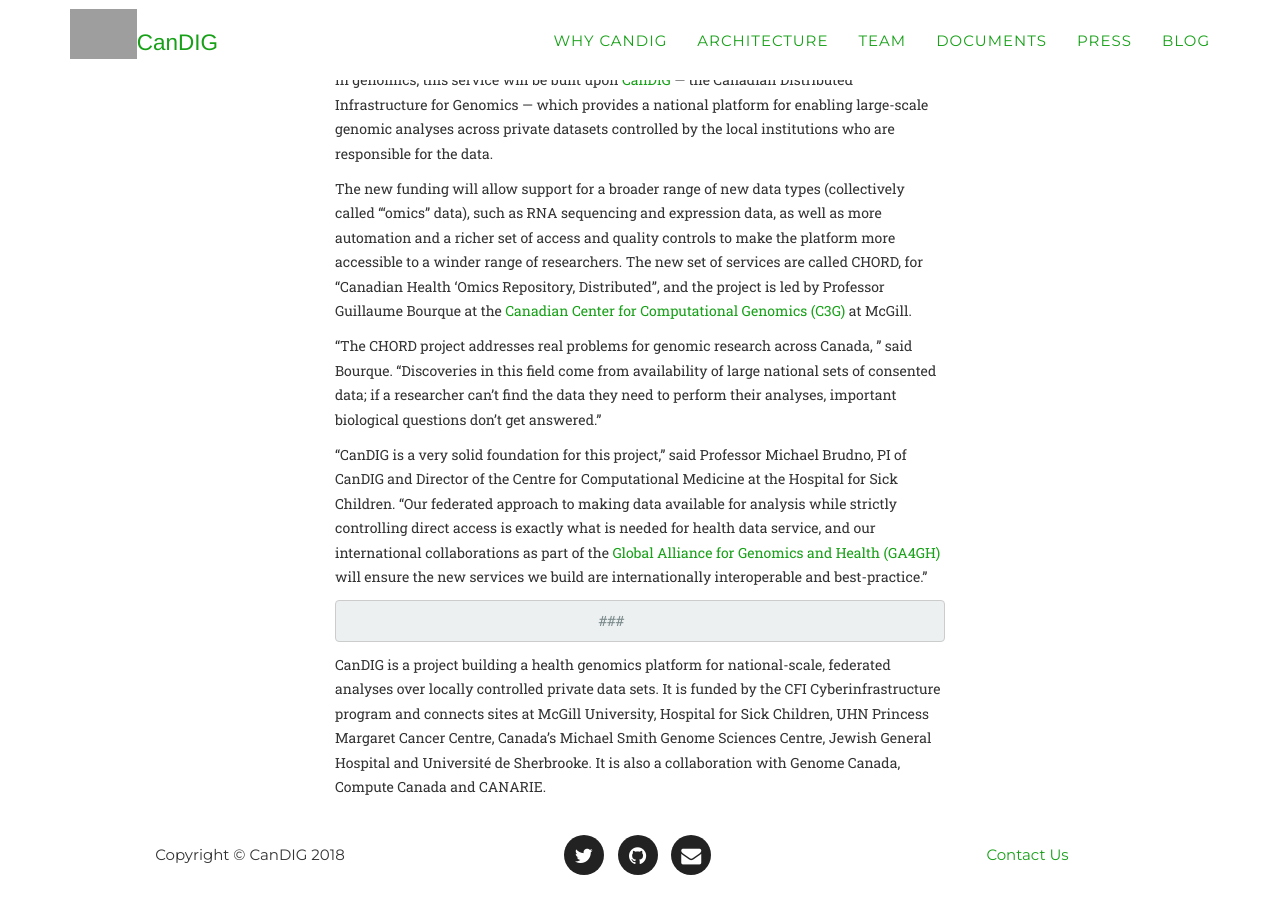
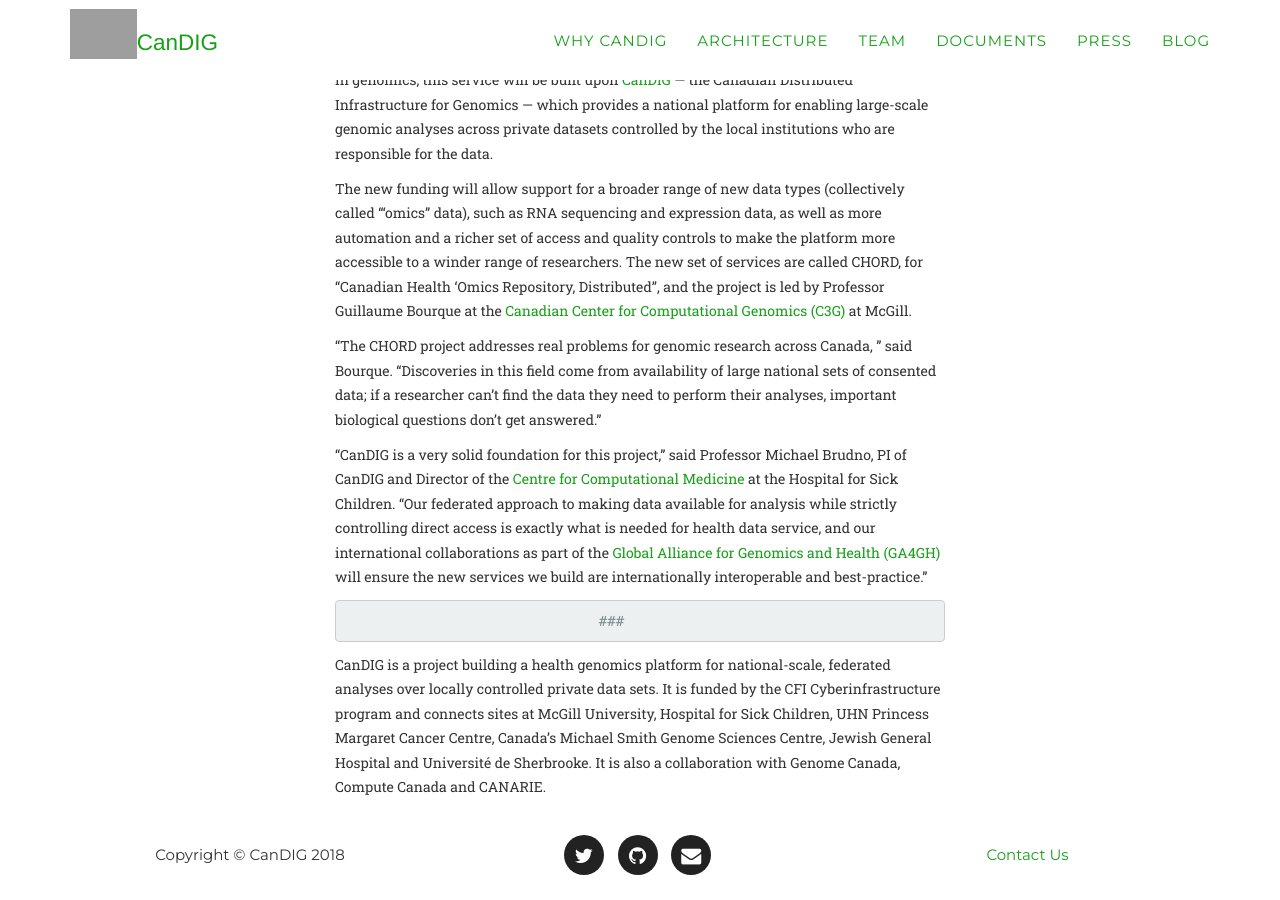
Before and after one commit to CanDIG/candig.github.io, a Jekyll site: the page built from _pages/releases/candig_chord_genomics_data_management.md, in a window 1280 px wide and 900 px high, scrolled down 933 px. Built offline with Jekyll 4.4.1, drawn with Linux system fonts in a browser that asks for light colours; some web fonts are replaced; some of the changed lines change nothing that is shown; grey boxes are pictures that could not be loaded.

Commit message:
Link to CCM

```diff
--- a/_pages/releases/candig_chord_genomics_data_management.md
+++ b/_pages/releases/candig_chord_genomics_data_management.md
@@ -47,7 +47,7 @@ national sets of consented data; if a researcher can't find the data they need t
 their analyses, important biological questions don't get answered.&rdquo;
 
 “CanDIG is a very solid foundation for this project,” said Professor Michael Brudno,
-PI of CanDIG and Director of the Centre for Computational Medicine at the
+PI of CanDIG and Director of the [Centre for Computational Medicine](https://ccm.sickkids.ca) at the
 Hospital for Sick Children.  “Our federated approach to making data available for
 analysis while strictly controlling direct access is exactly what is needed for health
 data service, and our international collaborations as part of the [Global Alliance for Genomics and Health (GA4GH)](https://www.ga4gh.org) will ensure the new services we
```
